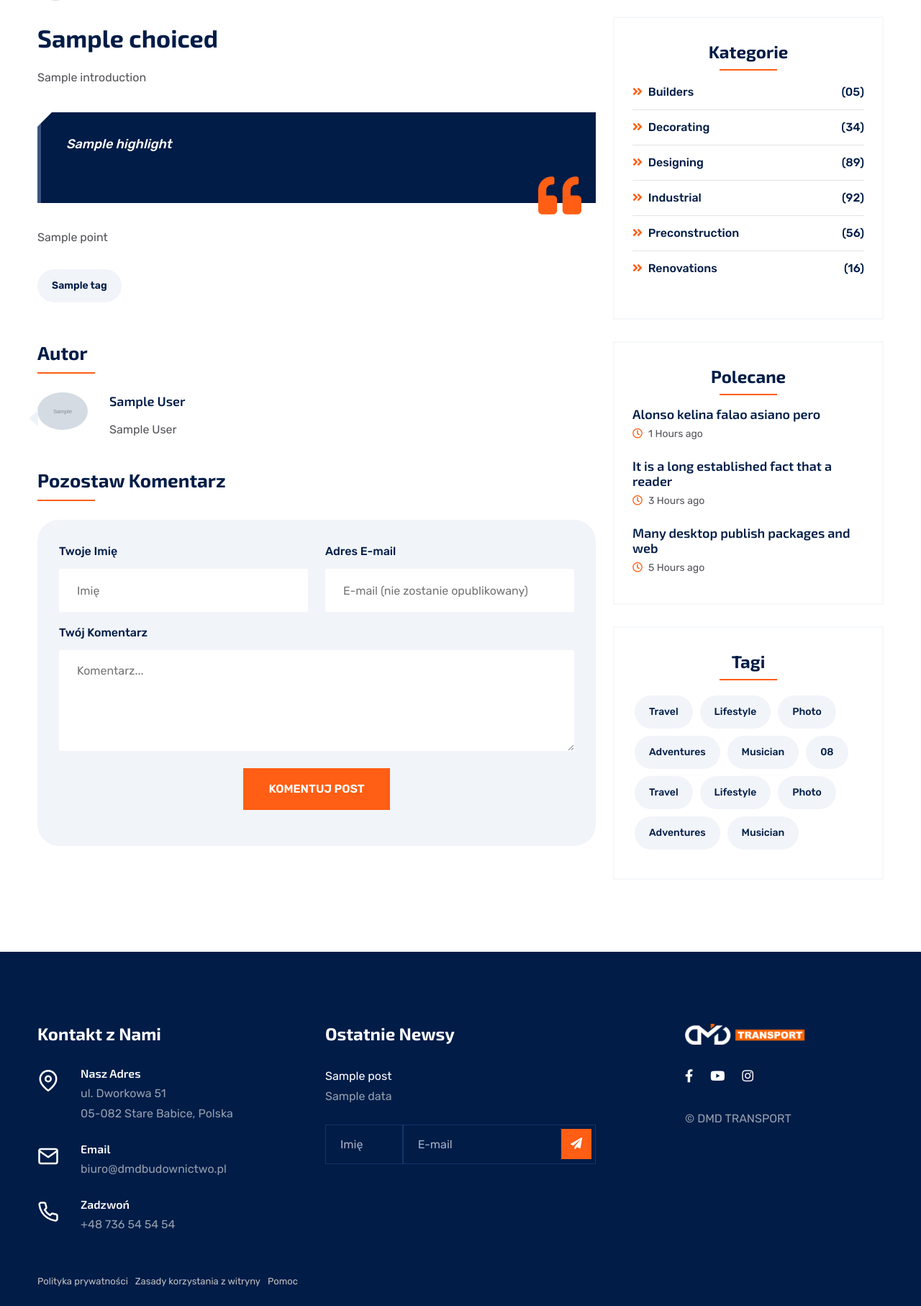
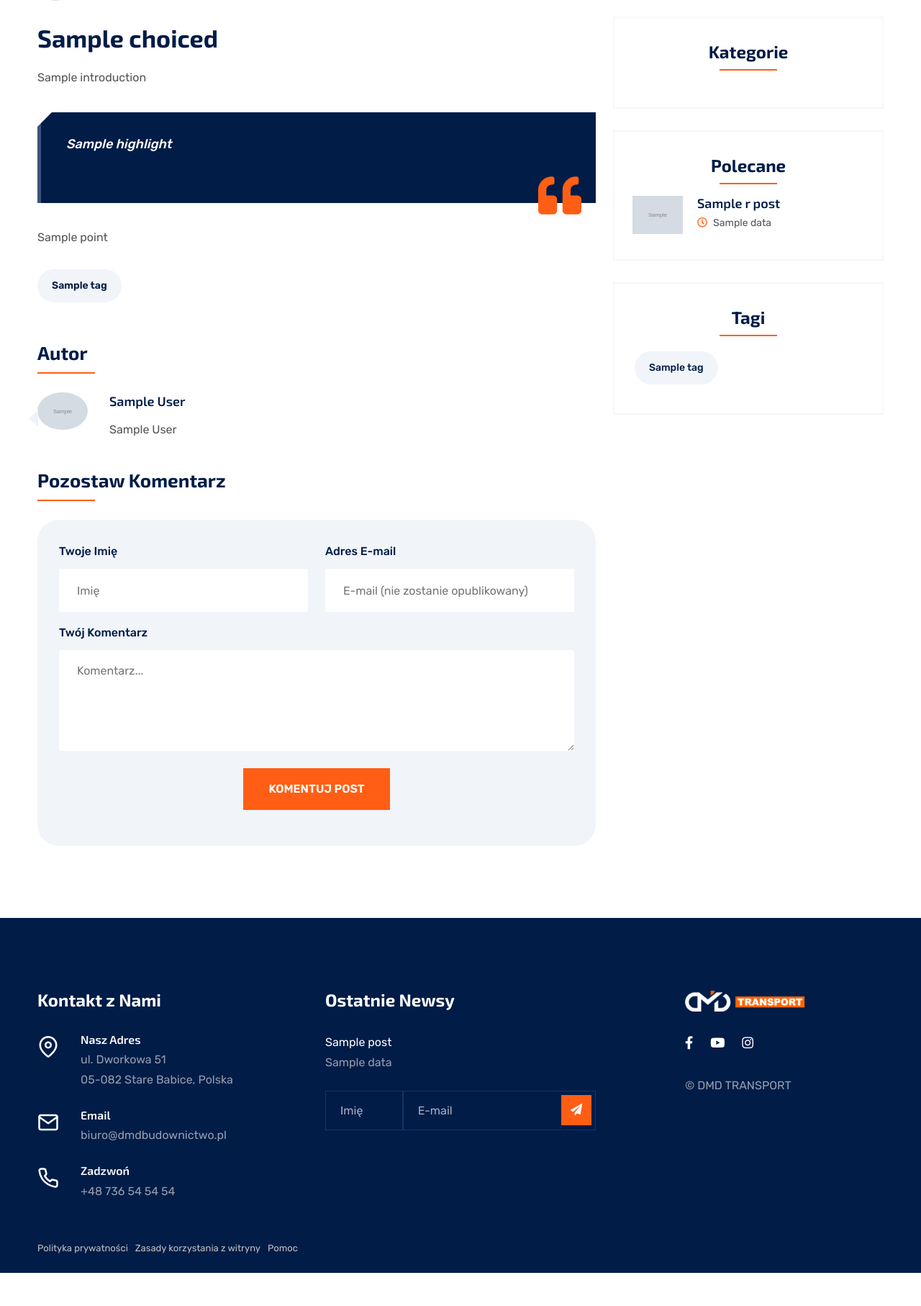
Before and after one commit to informatykdmd/dmdtransport, a Python web app: template templates/blog-one.html in a window 1280 px wide. Shown: the part 960-2774 px from the top of the page at 72% size. After the commit the page ends 2728 px from the top, so only its background shows below. Run offline with Jinja, Linux system fonts and the light colour scheme; the template is opened without the code that fills it: most values are stand-ins (such as "Sample title", 1, 10 or a date in 2020); grey boxes marked "Sample" are stand-in pictures; some libraries are stand-ins or nearby versions.

Commit message:
Working now

```diff
--- a/templates/blog-one.html
+++ b/templates/blog-one.html
@@ -167,38 +167,21 @@
                      <h4>Przeszukaj Blog</h4>
                   </div>
                   <div class="slidebar__form">
-                     <form action="#">
-                        <input type="text" placeholder="Szukaj w blogach...">
+                     <form method="POST" action="{{ url_for('searchBlog') }}" enctype="multipart/form-data">
+                        <input type="text" name="query" placeholder="Szukaj w blogach..." required>
                         <button><i class="fa fa-search"></i></button>
                      </form>
                   </div>
                </div>
-               <!-- <div class="widget wow fadeInUp" data-wow-duration="1s" data-wow-delay="0.4s">
-                  <div class="widget-title text-center">
-                     <h4>Instagram</h4>
-                  </div>
-                  <ul class="widget-insta-post">
-                     <li><a href="#"><img src="static/img/insta_01.png" alt="img"></a></li>
-                     <li><a href="#"><img src="static/img/insta_02.png" alt="img"></a></li>
-                     <li><a href="#"><img src="static/img/insta_03.png" alt="img"></a></li>
-                     <li><a href="#"><img src="static/img/insta_04.png" alt="img"></a></li>
-                     <li><a href="#"><img src="static/img/insta_05.png" alt="img"></a></li>
-                     <li><a href="#"><img src="static/img/insta_06.png" alt="img"></a></li>
-                     <li><a href="#"><img src="static/img/insta_03.png" alt="img"></a></li>
-                     <li><a href="#"><img src="static/img/insta_06.png" alt="img"></a></li>
-                     <li><a href="#"><img src="static/img/insta_01.png" alt="img"></a></li>
-                  </ul>
-               </div> -->
+
                <div class="widget wow fadeInUp" data-wow-duration="1s" data-wow-delay="0.6s">
                   <div class="widget-title text-center">
                      <h4>Śledź Nas</h4>
                   </div>
                   <div class="widget-social text-center">
-                     <a href="#" class="facebook"><i class="fab fa-facebook-f"></i></a>
-                     <a href="#" class="twitter"><i class="fab fa-youtube"></i></a>
-                     <a href="#" class="instagram"><i class="fab fa-instagram"></i></a>
-                     <!-- <a href="#" class="linkedin"><i class="fab fa-linkedin-in"></i></a>
-                     <a href="#" class="skype"><i class="fab fa-skype"></i></a> -->
+                     <a href="https://www.facebook.com/dmddomy/" class="facebook" target="_blank"><i class="fab fa-facebook-f"></i></a>
+                     <a href="https://www.youtube.com/channel/UCBRN-SPMEIYK6YRV23Komxw" class="twitter" target="_blank"><i class="fab fa-youtube"></i></a>
+                     <a href="https://www.instagram.com/dmddomy/" class="instagram" target="_blank"><i class="fab fa-instagram"></i></a>
                   </div>
                </div>
                <div class="widget wow fadeInUp" data-wow-duration="1s" data-wow-delay="0.8s">
@@ -206,12 +189,11 @@
                      <h4>Kategorie</h4>
                   </div>
                   <ul class="cat__list">
-                     <li><a href="blog.html"><i class="fa fa-angle-double-right"></i> Builders <span>(05)</span></a></li>
-                     <li><a href="blog.html"><i class="fa fa-angle-double-right"></i> Decorating <span>(34)</span></a></li>
-                     <li><a href="blog.html"><i class="fa fa-angle-double-right"></i> Designing <span>(89)</span></a></li>
-                     <li><a href="blog.html"><i class="fa fa-angle-double-right"></i> Industrial <span>(92)</span></a></li>
-                     <li><a href="blog.html"><i class="fa fa-angle-double-right"></i> Preconstruction <span>(56)</span></a></li>
-                     <li><a href="blog.html"><i class="fa fa-angle-double-right"></i> Renovations <span>(16)</span></a></li>
+                     {% for cat, count in cat_dict.items() %}
+                        {% if count > 1 %}
+                           <li><a href="/find-by-category?category={{cat}}"><i class="fa fa-angle-double-right"></i> {{cat}} <span>({{count}})</span></a></li>
+                        {% endif %}
+                     {% endfor %}
                   </ul>
                </div>
                <div class="widget wow fadeInUp" data-wow-duration="1s" data-wow-delay="1.0s">
@@ -220,52 +202,20 @@
                   </div>
                   <div class="widget__post">
                      <ul>
+                        {% for rPost in recentPosts %}
                         <li>
-                           <!-- <div class="widget__post-thumb">
-                              <img src="static/img/post_01.jpg" alt="">
-                           </div> -->
+                           <div class="widget__post-thumb">
+                              <img src="{{rPost['contentFoto']}}" alt="">
+                           </div>
                            <div class="widget__post-content">
-                              <h6><a href="blog-details.html">Alonso kelina falao asiano pero</a></h6>
-                              <span><i class="far fa-clock"></i>1 Hours ago</span>
+                              <h6><a href="/blog-one?post={{rPost['id']}}">{{rPost['title']}}</a></h6>
+                              <span><i class="far fa-clock"></i>{{rPost['data']}}</span>
                            </div>
                         </li>
-                        <li>
-                           <!-- <div class="widget__post-thumb">
-                              <img src="static/img/post_02.jpg" alt="">
-                           </div> -->
-                           <div class="widget__post-content">
-                              <h6><a href="blog-details.html">It is a long established fact that a reader</a></h6>
-                              <span><i class="far fa-clock"></i>3 Hours ago</span>
-                           </div>
-                        </li>
-                        <li>
-                           <!-- <div class="widget__post-thumb">
-                              <img src="static/img/post_03.jpg" alt="">
-                           </div> -->
-                           <div class="widget__post-content">
-                              <h6><a href="blog-details.html">Many desktop publish packages and web</a></h6>
-                              <span><i class="far fa-clock"></i>5 Hours ago</span>
-                           </div>
-                        </li>
-                        <!-- <li>
-                           <div class="widget__post-thumb">
-                              <img src="static/img/post_02.jpg" alt="">
-                           </div>
-                           <div class="widget__post-content">
-                              <h6><a href="blog-details.html">Various versions have evolved over the years</a></h6>
-                              <span><i class="far fa-clock"></i>6 Hours ago</span>
-                           </div>
-                        </li>
-                        <li>
-                           <div class="widget__post-thumb">
-                              <img src="static/img/post_03.jpg" alt="">
-                           </div>
-                           <div class="widget__post-content">
-                              <h6><a href="blog-details.html">Photo booth anim 8-bit PBR 3 wolf moon.</a></h6>
-                              <span><i class="far fa-clock"></i>8 Hours ago</span>
-                           </div>
-                        </li> -->
+                        {% endfor %}
                      </ul>
+
+
                   </div>
                </div>
                <div class="widget wow fadeInUp" data-wow-duration="1s" data-wow-delay="1.2s">
@@ -274,18 +224,9 @@
                   </div>
                   <div class="widget__tag">
                      <ul>
-                        <li><a href="blog.html">Travel</a></li>
-                        <li><a href="blog.html">Lifestyle</a></li>
-                        <li><a href="blog.html">Photo</a></li>
-                        <li><a href="blog.html">Adventures</a></li>
-                        <li><a href="blog.html">Musician</a></li>
-                        <li><a href="blog.html">08</a></li>
-                        <li><a href="blog.html">Travel</a></li>
-                        <li><a href="blog.html">Lifestyle</a></li>
-                        <li><a href="blog.html">Photo</a></li>
-                        <li><a href="blog.html">Adventures</a></li>
-                        <li><a href="blog.html">Musician</a></li>
-                        <!-- <li><a href="blog.html">08</a></li> -->
+                        {% for tag in tag_list[:10] %}
+                           <li><a href="/find-by-tags?tag={{tag}}">{{tag}}</a></li>
+                        {% endfor %}
                      </ul>
                   </div>
                </div>
```
